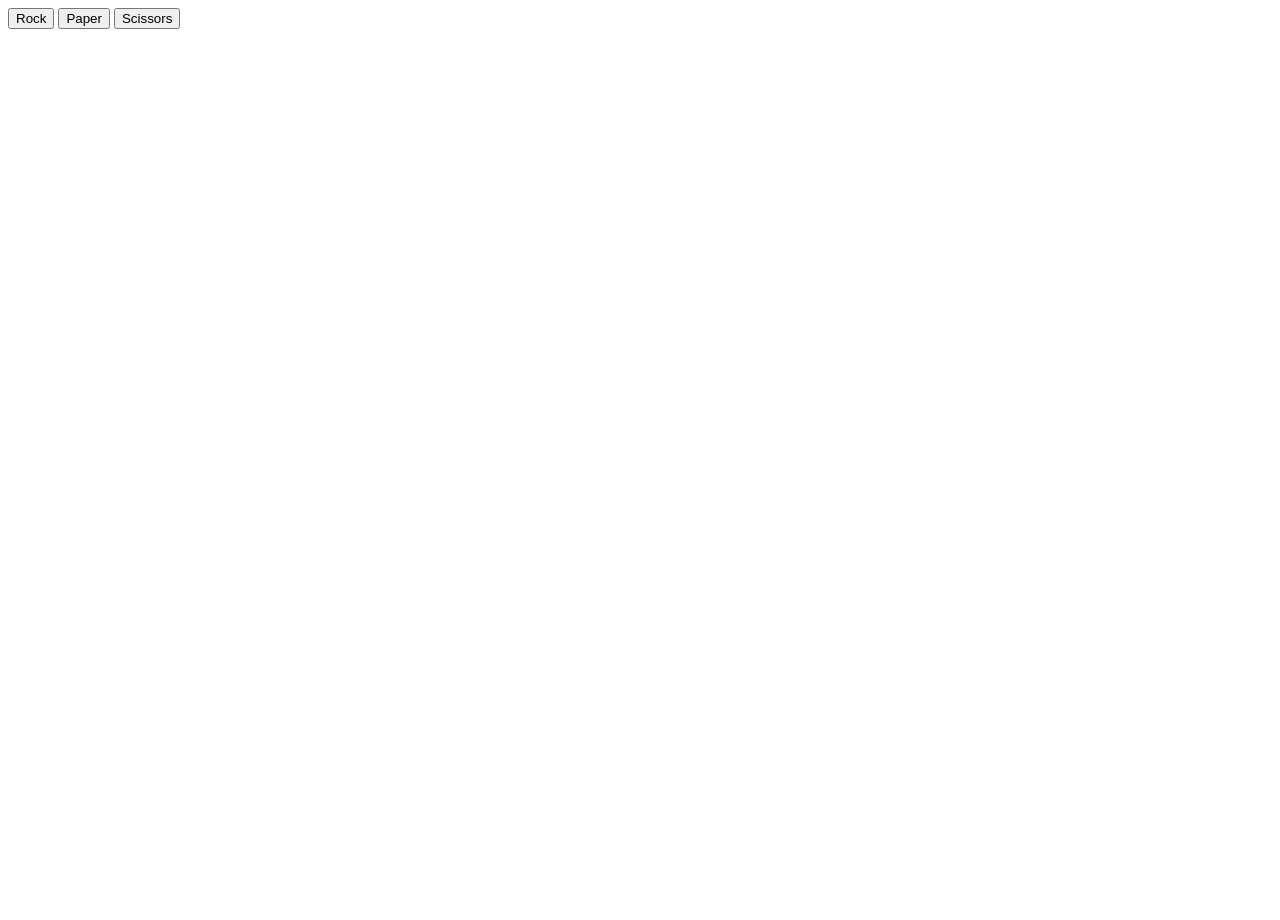
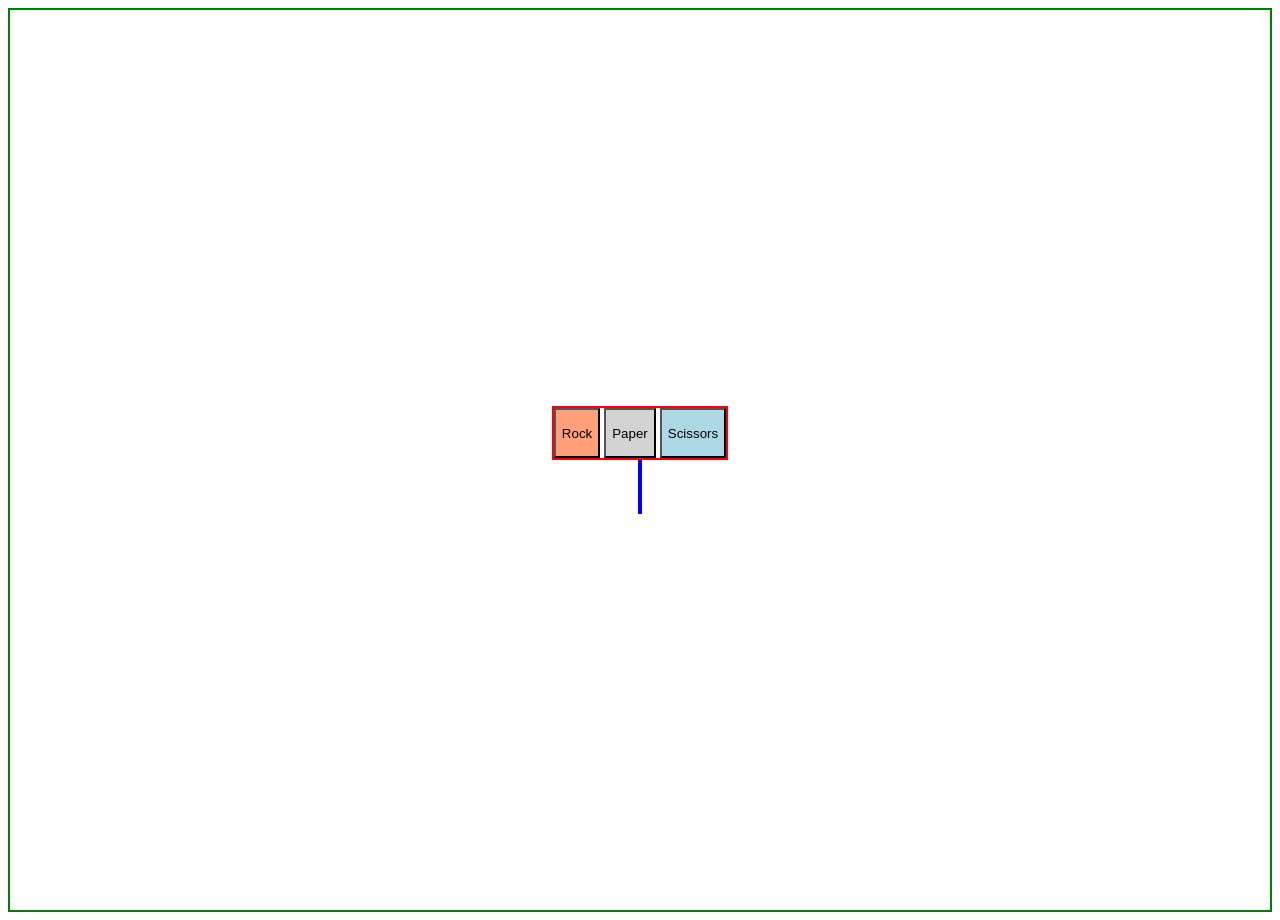
Before and after one commit to PeterJPD/rock-paper-cissors, a plain HTML site: page index.html in a window 1280 px wide. Before the commit the page ends 800 px from the top, so only its background shows below. Drawn offline with Linux system fonts and the light colour scheme.

Commit message:
Alling boxes and add color to the final result

```diff
--- a/index.html
+++ b/index.html
@@ -9,11 +9,19 @@
     <script src="script.js" defer></script>
 </head>
 <body>
-    <button id="rock">Rock</button>
-    <button id="paper">Paper</button>
-    <button id="scissors">Scissors</button>
+    <div class="jogo">
+        <div class="botoes">
+            <button id="rock">Rock</button>
+            <button id="paper">Paper</button>
+            <button id="scissors">Scissors</button>
+        </div>
 
-    <div id="results"></div>
-    <div id="final-result"></div>
+        <div class="results">
+            <div id="results"></div>
+            <div>
+                <div id="final-result"></div>
+            </div>
+        </div>
+    </div>
 </body>
 </html>
--- a/script.js
+++ b/script.js
@@ -82,9 +82,12 @@ buttons.forEach((button) => {
         results.textContent = `${round} The machine score is ${computerCounter} and your score is ${playerCounter}`;
         if (playerCounter>=5){
             finalResult.textContent = "You Won!"
+            finalResult.classList.add('victory')
+
         }
         else if(computerCounter>=5){
-            finalResult.textContent = "You loose."
+            finalResult.textContent = "You loose"
+            finalResult.classList.add('defeat')
         }
 
     })
--- a/styles.css
+++ b/styles.css
@@ -0,0 +1,45 @@
+.jogo{
+    border: 2px solid green;
+    display: flex;
+    flex-direction: column;
+    justify-content: center;
+    align-items: center;
+    height: 900px;
+}
+
+.botoes{
+    border: 2px solid red;
+}
+
+.results{
+    border: 2px solid blue;
+    display: flex;
+    flex-direction: column;
+    justify-content: center;
+    align-items: center;
+    gap: 50px;
+}
+
+button{
+    height: 50px;
+}
+
+#rock{
+    background-color: lightsalmon;
+}
+#paper{
+    background-color: lightgray;
+}
+#scissors{
+    background-color: lightblue;
+}
+#final-result{
+    font-size: 50px;
+}
+
+.victory{
+    color: blue;
+}
+.defeat{
+    color: red;
+}
```
